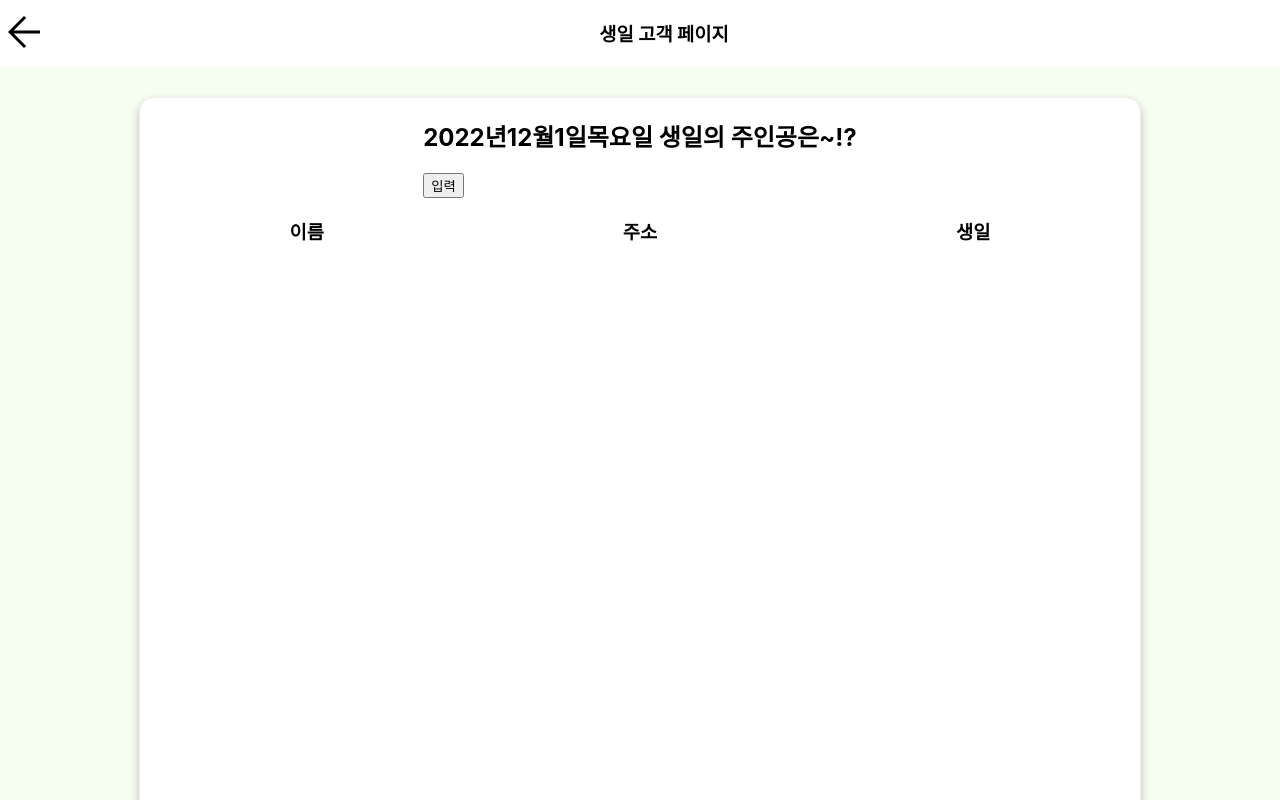
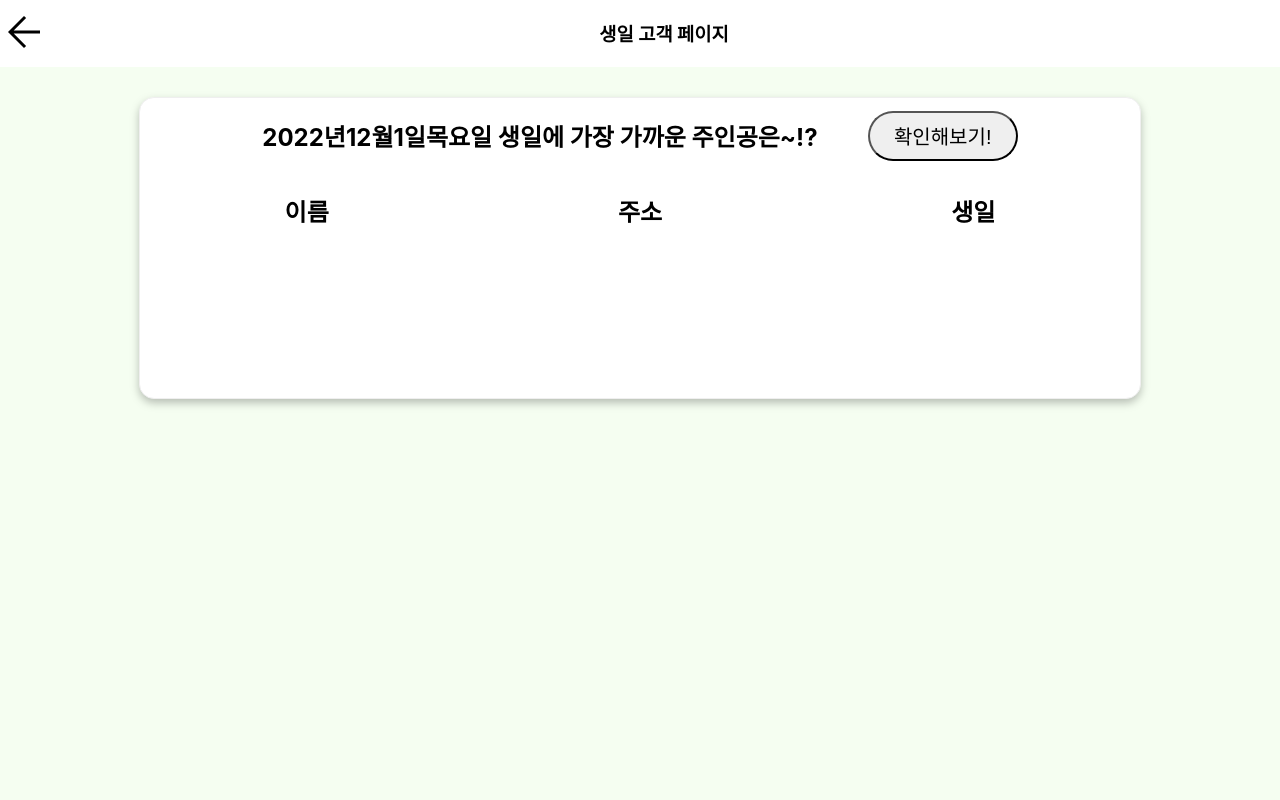
Before and after one commit to sol0503/make_bank-app, a React (Create React App) app: page /Birth in a window 1280 px wide. Shown: the top 800 px of the page. Built offline with nearby package versions, Linux system fonts and the light colour scheme.

Commit message:
feat: 스타일수정과 버튼 수정

```diff
--- a/src/App.css
+++ b/src/App.css
@@ -300,7 +300,7 @@ li {
 }
 .AccountInfo .wrapper {
   display: flex;
-  justify-content: center;
+  justify-content: space-evenly;
   align-items: center;
 }
 
@@ -367,10 +367,11 @@ li {
 .AccountInfo .wrapper .info .price {
   display: block;
 }
-.AccountInfo .trans .Btn button {
+.AccountInfo .trans button {
   width: 100px;
   font-size: 20px;
-  height: 30px;
+  height: 35px;
+  border-radius: 15px;
 }
 .AccountInfo .transaction .wrapper {
   display: flex;
@@ -455,6 +456,9 @@ li {
   width: 100%;
   height: 100vh;
 }
+.Birth .box .wrapper {
+  height: 300px;
+}
 .Birth .block {
   width: 100%;
 }
@@ -463,6 +467,20 @@ li {
   display: flex;
   justify-content: space-between;
 }
+.Birth .title .main {
+  display: flex;
+  text-align: center;
+  align-items: center;
+}
+.Birth .title .main button {
+  margin-left: 50px;
+  border-radius: 25px;
+  width: 150px;
+  height: 50px;
+  display: block;
+
+  font-size: 20px;
+}
 .Birth .who {
   display: flex;
   justify-content: space-around;
--- a/src/page/AcountInfo.js
+++ b/src/page/AcountInfo.js
@@ -1,12 +1,10 @@
 import React, { useState } from "react";
 import axios from "axios";
 import Bar from "../Bar";
-import Btn from "../Btn";
 const AccountInfo = () => {
   const [selectedUserId, setSelectedUserId] = useState(-1);
 
   const [name, setName] = useState("");
-  // const [show, setShow] = useState(false);
   const [data2, setData2] = useState([]);
   const [data, setData] = useState([]);
   const [data3, setData3] = useState([]);
@@ -19,7 +17,6 @@ const AccountInfo = () => {
     }).then(function (response) {
       setData(response.data);
     });
-    // setShow(!show);
   };
 
   const onClick = (e) => {
@@ -131,9 +128,9 @@ const AccountInfo = () => {
               </div>
             </div>
           </div>
-          <div className="center">
-            <button>정리</button>
-          </div>
+          {/* <div className="center">
+            <button>=></button>
+          </div> */}
           <div className="box2">
             <div className="transaction">
               <h1>예금계좌 거래내역</h1>
--- a/src/page/Birth.js
+++ b/src/page/Birth.js
@@ -53,24 +53,27 @@ const Birth = () => {
             <div className="block">
               <div className="title">
                 <div></div>
-                <div>
-                  <h2>{time() + "  생일의 주인공은~!?"}</h2>
-                  <button onClick={submit}>입력</button>
+                <div className="main">
+                  <h2>{time() + "  생일에 가장 가까운 주인공은~!?"}</h2>
+                  <button onClick={submit}>확인해보기!</button>
                 </div>
                 <div></div>
               </div>
               <div className="who">
                 <div>
-                  <h3>이름</h3>
-                  {data.name}
+                  <h2>이름</h2>
+                  <br />
+                  <h2>{data.name}</h2>
                 </div>
                 <div>
-                  <h3>주소</h3>
-                  {data.address}
+                  <h2>주소</h2>
+                  <br />
+                  <h2>{data.address}</h2>
                 </div>
                 <div>
-                  <h3>생일</h3>
-                  {data.birthday}
+                  <h2>생일</h2>
+                  <br />
+                  <h2>{data.birthday}</h2>
                 </div>
               </div>
             </div>
```
